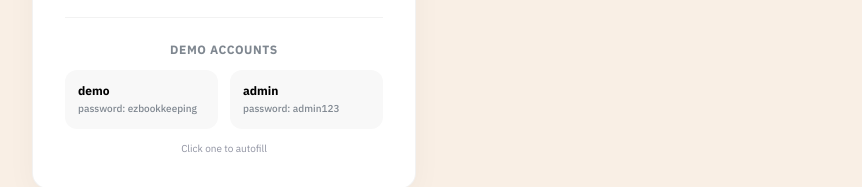
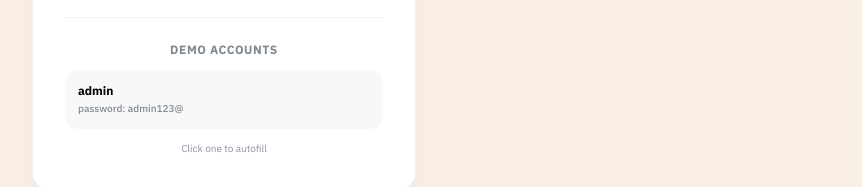
Before and after one commit to Albaihaqi354/Finvera-app, a Next.js app: page /auth/signin in a window 1280 px wide. Shown: the part 522-709 px from the top of the page, without its empty margins (416-1278 px from the left). Built offline with nearby package versions, Linux system fonts and the light colour scheme; no server answers.

Commit message:
docs: add live demo showcase to README; fix(ui): simplify signin demo to single admin account

```diff
--- a/app/auth/signin/page.jsx
+++ b/app/auth/signin/page.jsx
@@ -202,24 +202,14 @@ function SigninPage() {
           {/* Demo Accounts */}
           <div className="mt-8 pt-6 border-t border-black/5 dark:border-white/5 space-y-3">
             <p className="text-xs font-bold text-base-gray-1 text-center uppercase tracking-wider">{t('demo_accounts')}</p>
-            <div className="grid grid-cols-2 gap-3">
-              <button
-                type="button"
-                onClick={() => { setUsername('demo'); setPassword('ezbookkeeping'); setError('') }}
-                className="text-left p-3 rounded-xl bg-base-light hover:bg-brand-black/5 border border-transparent hover:border-brand-black/10 transition-all cursor-pointer"
-              >
-                <p className="text-xs font-bold text-brand-black">demo</p>
-                <p className="text-[10px] font-medium text-base-gray-1 mt-0.5">password: ezbookkeeping</p>
-              </button>
-              <button
-                type="button"
-                onClick={() => { setUsername('admin'); setPassword('admin123'); setError('') }}
-                className="text-left p-3 rounded-xl bg-base-light hover:bg-brand-black/5 border border-transparent hover:border-brand-black/10 transition-all cursor-pointer"
-              >
-                <p className="text-xs font-bold text-brand-black">admin</p>
-                <p className="text-[10px] font-medium text-base-gray-1 mt-0.5">password: admin123</p>
-              </button>
-            </div>
+            <button
+              type="button"
+              onClick={() => { setUsername('admin'); setPassword('admin123@'); setError('') }}
+              className="w-full text-left p-3 rounded-xl bg-base-light hover:bg-brand-black/5 border border-transparent hover:border-brand-black/10 transition-all cursor-pointer"
+            >
+              <p className="text-xs font-bold text-brand-black">admin</p>
+              <p className="text-[10px] font-medium text-base-gray-1 mt-0.5">password: admin123@</p>
+            </button>
             <p className="text-[10px] text-base-gray-2 text-center">{t('demo_autofill')}</p>
           </div>
         </section>
```
Also changed, not shown: 1 other file (tests, documents, lock files or other folders).
